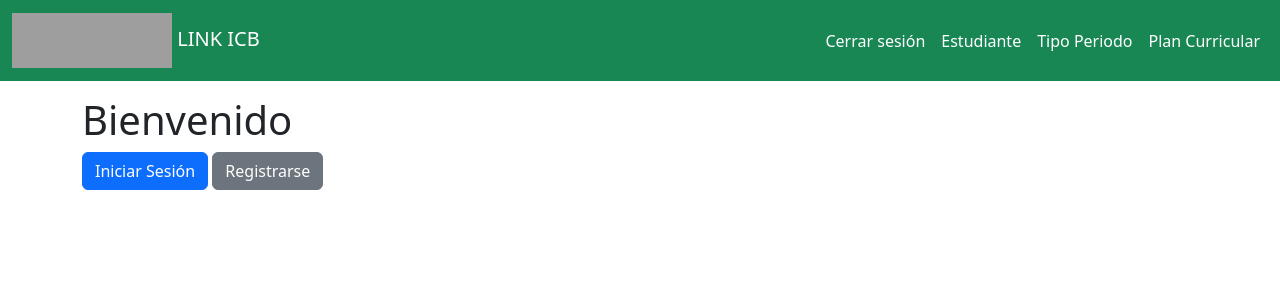
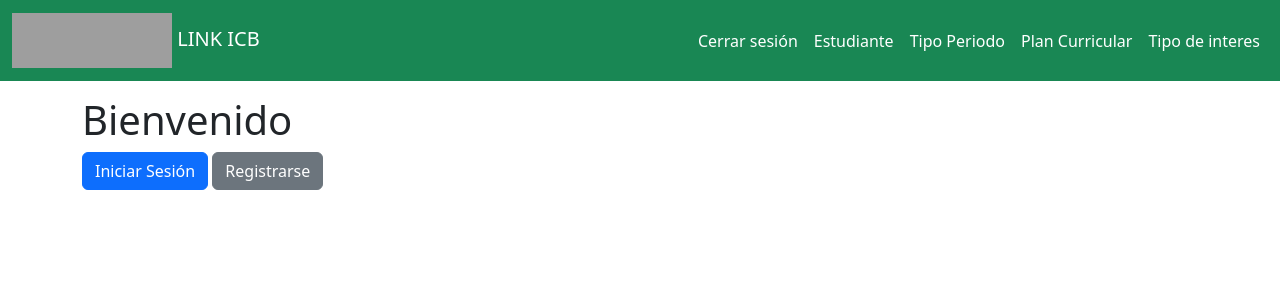
Before and after one commit to sbustamante21/perfiles_estudiantes_TPW, a Django app: page /welcome/ in a window 1280 px wide. Shown: the top 300 px of the page. Run offline with Django 5.2, Linux system fonts and the light colour scheme; the visitor is signed in with stand-in values (Sample User, id 1); some libraries are stand-ins or nearby versions; grey boxes are pictures that could not be loaded.

Commit message:
Mantenedor tipo interes realizado

```diff
--- a/templates/base.html
+++ b/templates/base.html
@@ -54,6 +54,9 @@
                             <li class="nav-item">
                                 <a class="nav-link active" aria-current="page" href="{% url 'admin_page' 'plan_curricular' %}">Plan Curricular</a>
                             </li>
+                            <li class="nav-item">
+                                <a class="nav-link active" aria-current="page" href="{% url 'admin_page' 'tipo_interes' %}">Tipo de interes</a>
+                            </li>
                         {% elif request.user.role != user.ADMIN %}
                             <li class="nav-item">
                                 <a class="nav-link active" aria-current="page" href="{%url 'logout'%}">Cerrar sesión</a>
--- a/website/views.py
+++ b/website/views.py
@@ -7,7 +7,7 @@ from django.urls import reverse, reverse_lazy
 from django.views.generic import ListView, CreateView, UpdateView
 from django.http import JsonResponse
 from django.contrib.auth import views as auth_views
-from .forms import StudentRegisterForm, UserRegisterForm, StudentRegisterFormAdmin, PeriodTypeFormAdmin, CurriculumPlanFormAdmin
+from .forms import StudentRegisterForm, UserRegisterForm, StudentRegisterFormAdmin, PeriodTypeFormAdmin, CurriculumPlanFormAdmin, InterestTypeFormAdmin
 from .models import Student, CurriculumPlan, Degree, User, PeriodType, InterestType
 from django.contrib.auth.views import LogoutView
 
@@ -27,6 +27,7 @@ def admin_page(request, modelo=None):
         "usuarios": User,
         "tipo_periodo": PeriodType,
         "plan_curricular": CurriculumPlan,
+        "tipo_interes" : InterestType,
     }
 
     forms = {
@@ -34,18 +35,21 @@ def admin_page(request, modelo=None):
         "user": UserRegisterForm,
         "tipo_periodo": PeriodTypeFormAdmin,
         "plan_curricular": CurriculumPlanFormAdmin,
+        "tipo_interes" : InterestTypeFormAdmin,
     }
 
     fields = {
         "estudiante": ["id", "admission_year", "personal_mail", "phone_number", "pfp", "user", "degree_id", "curriculum_plan_id"],
         "tipo_periodo": ["id", "name"],
         "plan_curricular": ["id", "name", "impl_year", "degree_id"],
+        "tipo_interes": ["id", "name"],
     }
 
     editable_fields = {
         "estudiante": ["admission_year", "personal_mail", "phone_number", "user", "pfp", "degree_id", "curriculum_plan_id"],
         "tipo_periodo": ["name"],
         "plan_curricular": ["name", "impl_year", "degree_id"],
+        "tipo_interes": ["name"],
     }
 
     if modelo not in models:
```
Also changed, not shown: website/forms.py (+10 -1 lines).
